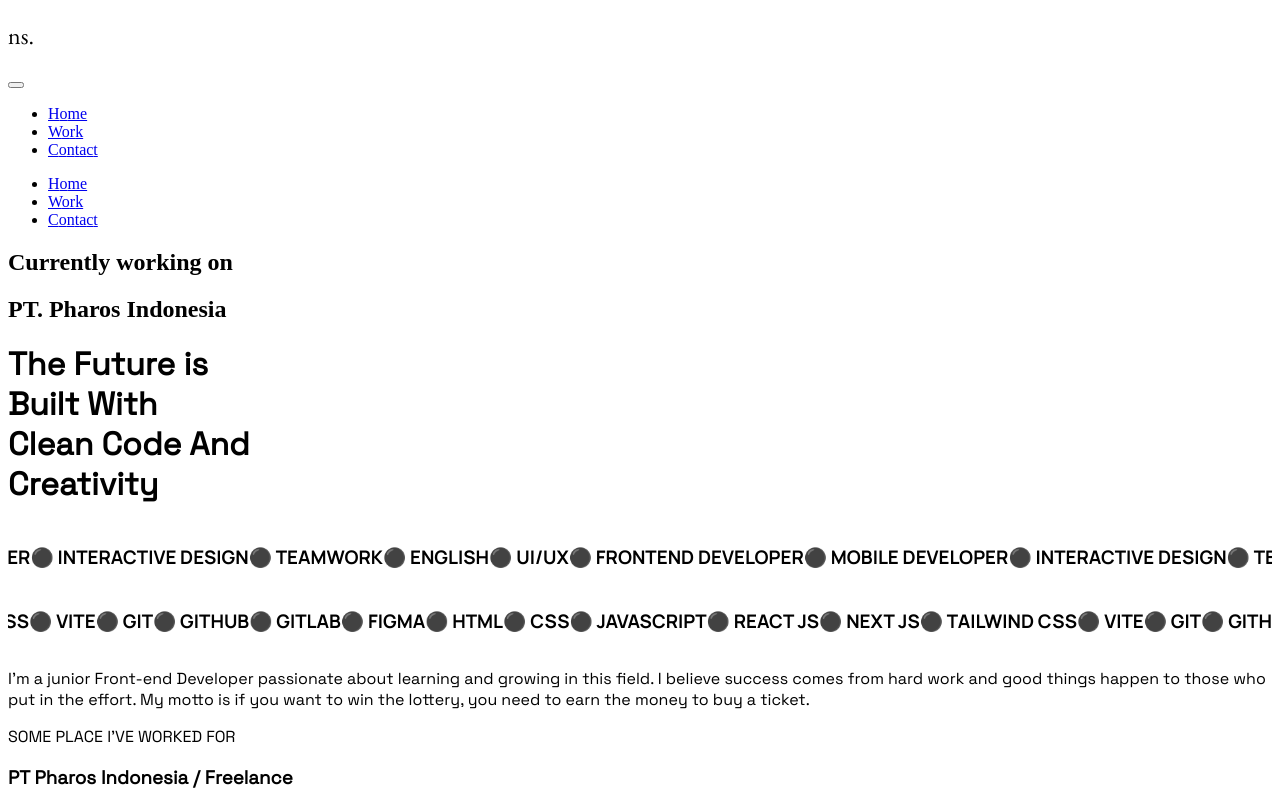
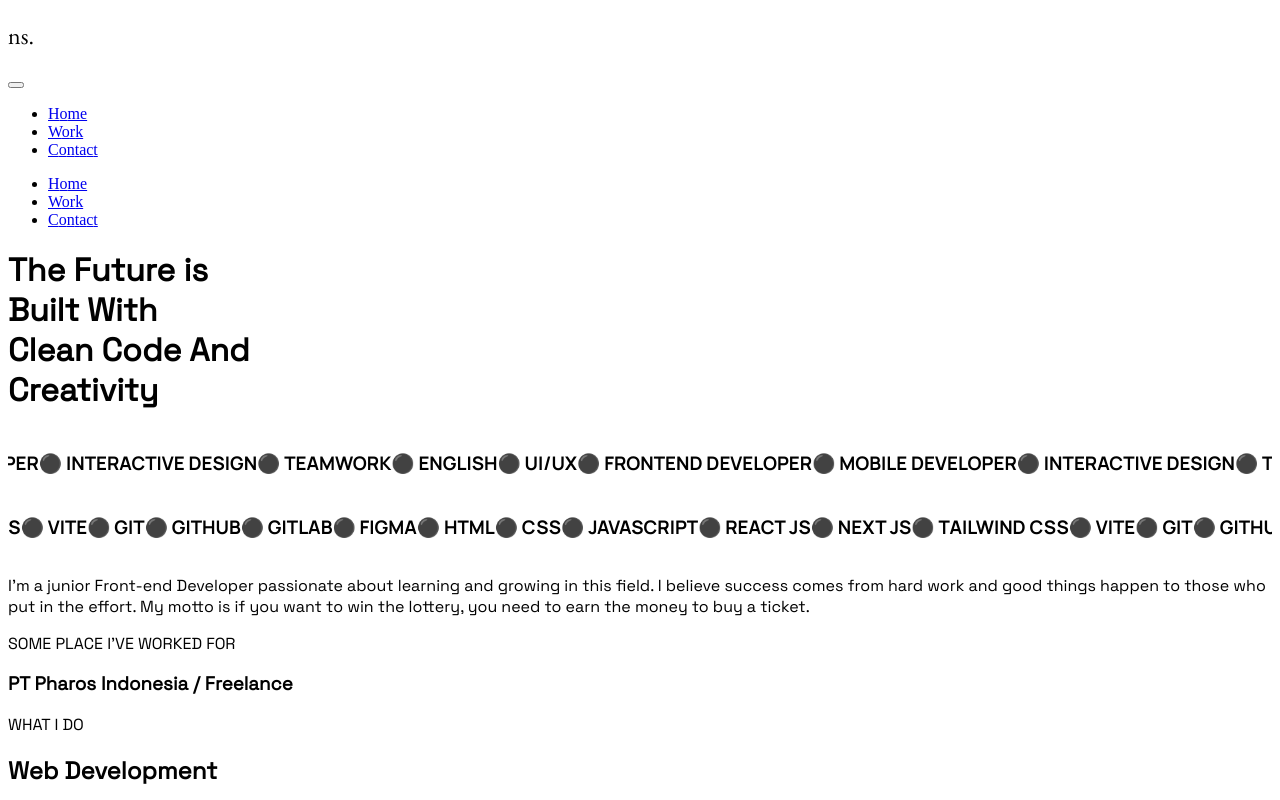
Before and after one commit to VVanto/porto_wanto, a Next.js app: page /home in a window 1280 px wide. Shown: the top 800 px of the page. Built offline with nearby package versions, Linux system fonts and the light colour scheme.

Commit message:
Update navbar.jsx

```diff
--- a/src/components/navbar.jsx
+++ b/src/components/navbar.jsx
@@ -157,11 +157,6 @@ export default function Navbar({ variant = "dark" }) {
               </li>
             ))}
           </ul>
-
-          <div className={`mt-8 pl-5 ${textColor}`}>
-            <h1>Currently working on</h1>
-            <h2 className="font-sablon">PT. Pharos Indonesia</h2>
-          </div>
         </div>
       </div>
     </nav>
```
